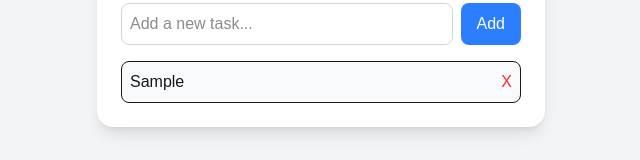
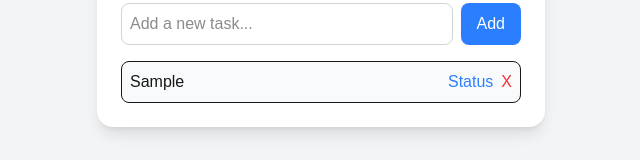
Before and after one commit to ether2314/list, a Next.js app: page / in a window 1280 px wide. Both pictures are taken after typing "Sample" into the empty fields and a click on the button "Add". Shown: the part 371-531 px from the top of the page, without its empty margins (319-959 px from the left). Built offline with nearby package versions, Linux system fonts and the light colour scheme.

Commit message:
Update page.tsx

```diff
--- a/app/page.tsx
+++ b/app/page.tsx
@@ -2,8 +2,15 @@
 
 import { useState, useEffect } from "react";
 
+// Define task structure
+type Task = {
+  text: string;
+  status: string | null; // 'Not Started' | 'In Progress' | 'Completed' | null
+};
+
 export default function HomePage() {
-  const [tasks, setTasks] = useState<string[]>(() => {
+  // Load tasks from localStorage
+  const [tasks, setTasks] = useState<Task[]>(() => {
     if (typeof window !== "undefined") {
       const stored = localStorage.getItem("tasks");
       return stored ? JSON.parse(stored) : [];
@@ -13,27 +20,46 @@ export default function HomePage() {
 
   const [input, setInput] = useState("");
 
+  // Save tasks to localStorage whenever they change
   useEffect(() => {
     localStorage.setItem("tasks", JSON.stringify(tasks));
   }, [tasks]);
 
+  // Add new task
   const addTask = () => {
     if (input.trim() === "") return;
-    setTasks([...tasks, input]);
+    const newTask: Task = { text: input, status: null };
+    setTasks([...tasks, newTask]);
     setInput("");
   };
 
+  // Delete task
   const deleteTask = (index: number) => {
     const newTasks = tasks.filter((_, i) => i !== index);
     setTasks(newTasks);
   };
 
+  // Toggle task status
+  const toggleStatus = (index: number) => {
+    const statusOrder = [null, "Not Started", "In Progress", "Completed"];
+    setTasks((prevTasks) =>
+      prevTasks.map((task, i) => {
+        if (i !== index) return task;
+
+        const currentIndex = statusOrder.indexOf(task.status);
+        // Move to next status (loop back to null)
+        const nextStatus = statusOrder[(currentIndex + 1) % statusOrder.length];
+        return { ...task, status: nextStatus };
+      })
+    );
+  };
 
   return (
     <main className="flex flex-col items-center justify-center min-h-screen bg-gray-100 p-6">
       <div className="bg-white shadow-lg rounded-2xl p-6 w-full max-w-md">
         <h1 className="text-2xl font-bold text-center mb-4">Task List</h1>
 
+        {/* Input section */}
         <div className="flex gap-2 mb-4">
           <input
             type="text"
@@ -50,19 +76,44 @@ export default function HomePage() {
           </button>
         </div>
 
+        {/* Task list */}
         <ul className="space-y-2">
           {tasks.map((task, index) => (
             <li
               key={index}
               className="flex justify-between items-center bg-gray-50 p-2 rounded-lg border"
             >
-              <span>{task}</span>
+              <div className="flex flex-col">
+                <span className="font-medium">{task.text}</span>
+                {task.status && (
+                  <span
+                    className={`text-sm mt-1 ${
+                      task.status === "Completed"
+                        ? "text-green-600"
+                        : task.status === "In Progress"
+                        ? "text-yellow-600"
+                        : "text-gray-500"
+                    }`}
+                  >
+                    {task.status}
+                  </span>
+                )}
+              </div>
+
+              <div className="flex gap-2">
+                <button
+                  onClick={() => toggleStatus(index)}
+                  className="text-blue-500 hover:text-blue-700"
+                >
+                  Status
+                </button>
                 <button
                   onClick={() => deleteTask(index)}
                   className="text-red-500 hover:text-red-700"
                 >
                   X
                 </button>
+              </div>
             </li>
           ))}
         </ul>
```
Lines whose indentation alone changed are shown as unchanged.
